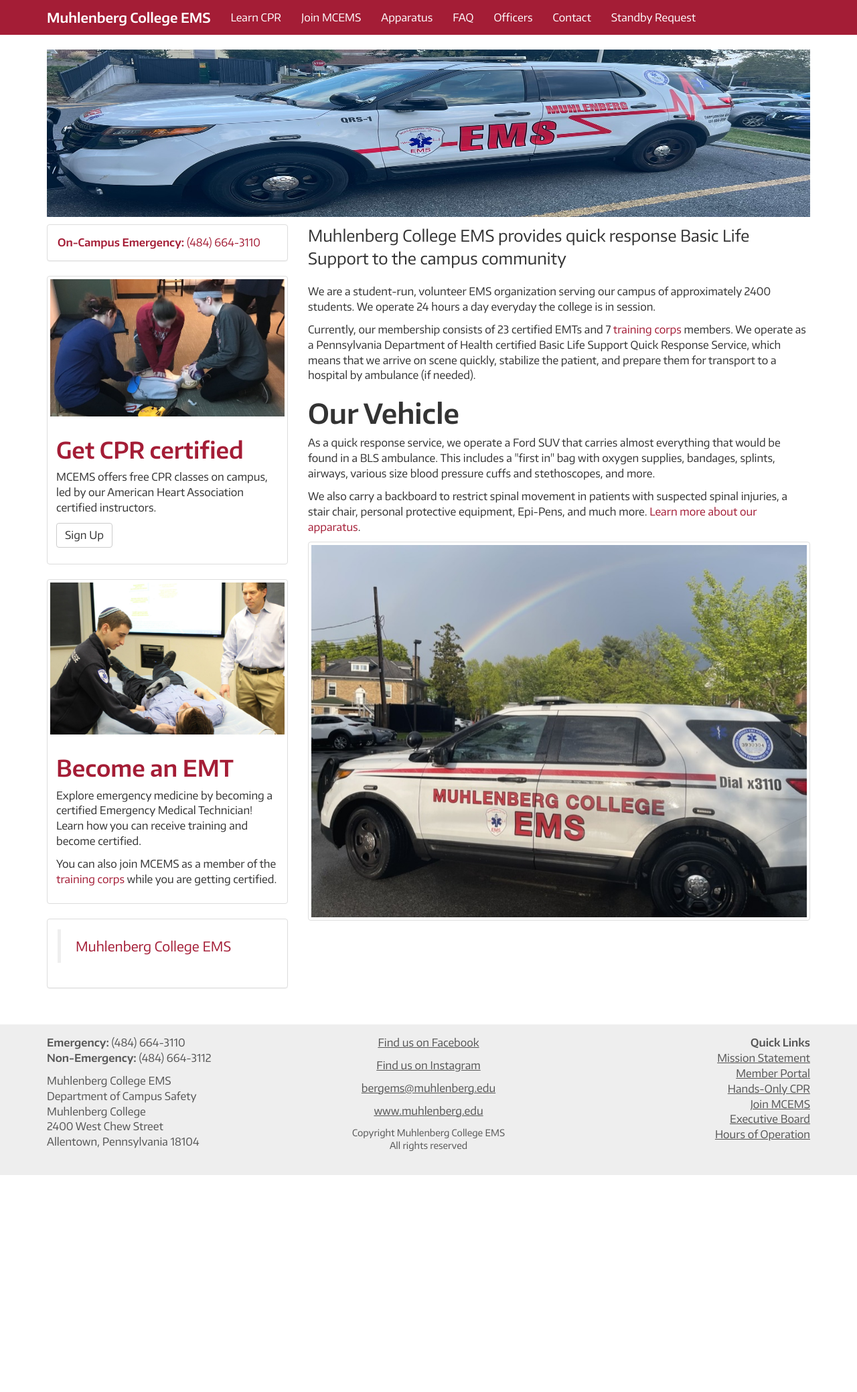
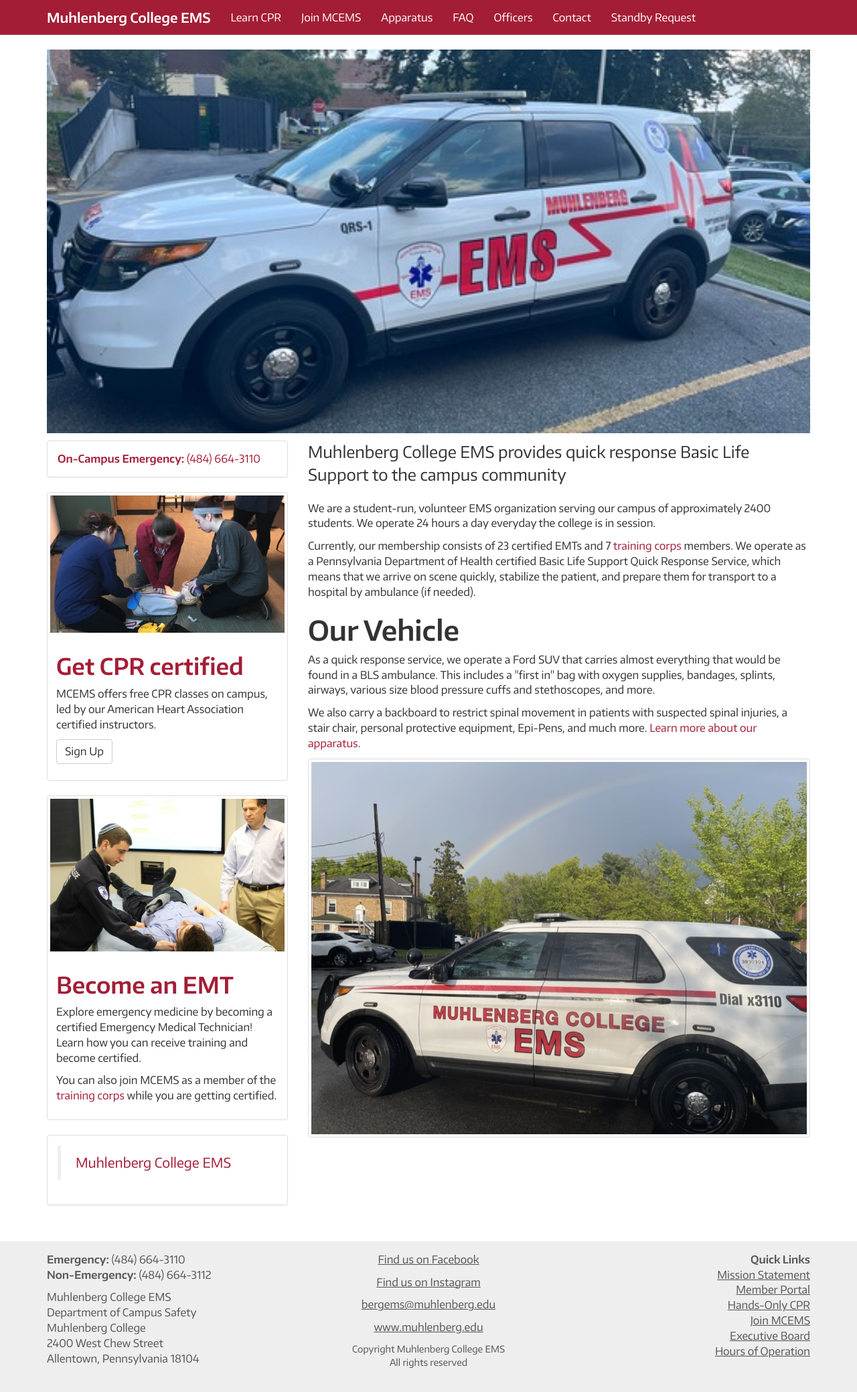
Before and after one commit to MCEMS/www, a Jekyll site: the page built from index.html, in a window 1280 px wide. Shown: the whole page at 67% size. Built offline with Jekyll 4.4.1, drawn with Linux system fonts in a browser that asks for light colours; nearby versions of some CDN libraries; before the commit the page ends 1755 px from its top, so only the background shows below that.

Commit message:
Update default.html

```diff
--- a/_layouts/default.html
+++ b/_layouts/default.html
@@ -50,7 +50,7 @@
     <div class="container">
       <div class="row hidden-sm hidden-xs">
         <div class="col-sm-12">
-          <p><img class="banner" src="/assets/images/Newgraphicsjimmy1.jpeg" width=970 height=250></p>
+          <p><img class="banner" src="/assets/images/resizedagainjimmy.jpeg"></p>
         </div>
       </div>
       {{ content }}
```
